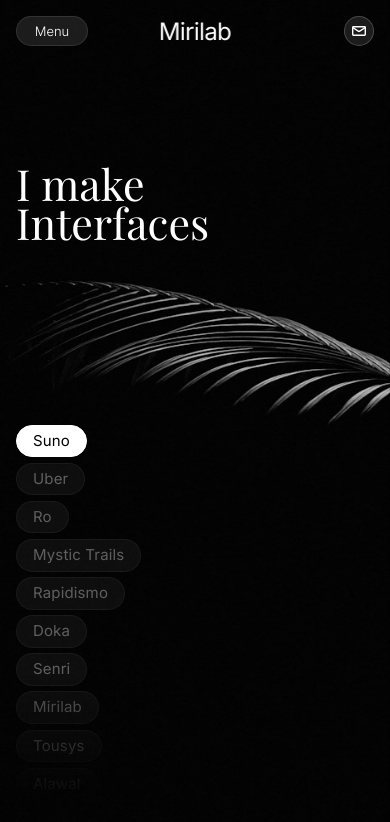
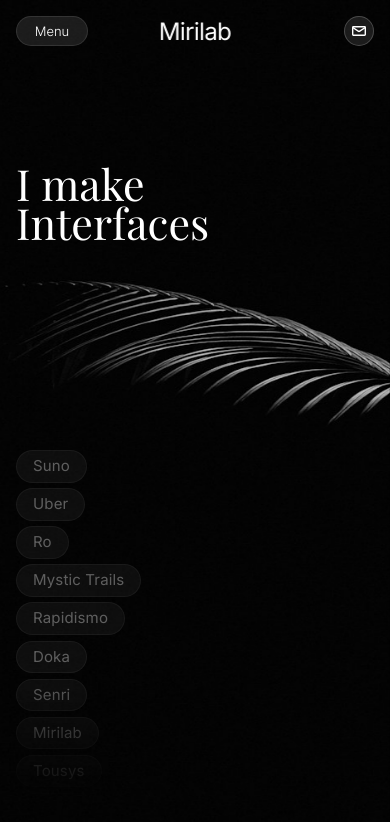
Before and after one commit to jemmdevs/mirilab, a Next.js app: page / in a window 390 px wide. Shown: the top 822 px of the page. Built offline with nearby package versions, Linux system fonts and the light colour scheme; a web font is replaced by a local one.

Commit message:
mobile interaction enhanced

```diff
--- a/app/components/HoverGrid.tsx
+++ b/app/components/HoverGrid.tsx
@@ -117,12 +117,12 @@
     const containerRef = useRef<HTMLDivElement>(null);
     const mobileScrollRef = useRef<HTMLDivElement>(null);
     const mobileTitleRef = useRef<HTMLHeadingElement>(null);
+    const mobileEndPhraseRef = useRef<HTMLDivElement>(null);
     const [activeContent, setActiveContent] = useState<string | null>(null);
     const [preloadedSections, setPreloadedSections] = useState<Set<string>>(new Set());
     const [isMobile, setIsMobile] = useState(false);
     const [activeWorkIndex, setActiveWorkIndex] = useState(0);
     const [titleOpacity, setTitleOpacity] = useState(1);
-    const [showEndPhrase, setShowEndPhrase] = useState(false);
 
     // Detect mobile
     useEffect(() => {
@@ -163,8 +163,17 @@
                 }
             });
 
-            currentActiveIndex = closestIndex;
-            setActiveWorkIndex(closestIndex);
+            // Only act if closest distance is within a threshold
+            // This allows the initial state to have no selection if the list is offset
+            const selectionThreshold = 25;
+
+            if (closestDistance < selectionThreshold) {
+                currentActiveIndex = closestIndex;
+                setActiveWorkIndex(closestIndex);
+            } else {
+                currentActiveIndex = -1;
+                setActiveWorkIndex(-1);
+            }
 
             // Calculate title opacity based on scroll position
             // The more we scroll, the more the title fades
@@ -173,10 +182,25 @@
             const opacity = Math.max(0, 1 - (scrollTop / maxScroll));
             setTitleOpacity(opacity);
 
-            // Show end phrase when near the last item (last 2 items)
-            const totalItems = items.length;
-            const isNearEnd = closestIndex >= totalItems - 2;
-            setShowEndPhrase(isNearEnd);
+            // End phrase scroll-linked animation
+            if (mobileEndPhraseRef.current) {
+                // We want it to appear when we are near the bottom
+                // The "bottom" is defined by scrollHeight - clientHeight
+                const maxScrollHeight = scrollContainer.scrollHeight - scrollContainer.clientHeight;
+                const distToBottom = maxScrollHeight - scrollTop;
+
+                // Show over the last 80px (approx 2-3 items before end)
+                const fadeRange = 80;
+                // Calculate opacity: 0 when far, 1 when at bottom
+                // Clamp between 0 and 1
+                const phraseOpacity = Math.max(0, Math.min(1, 1 - (distToBottom / fadeRange)));
+
+                // Also slight translate for effect
+                const translate = 15 * (1 - phraseOpacity); // Move up 15px as it fades in
+
+                mobileEndPhraseRef.current.style.opacity = phraseOpacity.toString();
+                mobileEndPhraseRef.current.style.transform = `translateY(${translate}px)`;
+            }
         };
 
         // Use native scroll - much smoother on mobile
@@ -478,7 +502,10 @@
                                 ))}
                                 <div className="mobile-scroll-spacer" />
                             </div>
-                            <div className={`mobile-end-phrase ${showEndPhrase ? 'visible' : ''}`}>
+                            <div
+                                ref={mobileEndPhraseRef}
+                                className="mobile-end-phrase"
+                            >
                                 Since 2024, I´ve been making good shit.
                             </div>
                         </>
--- a/app/components/hover-grid.css
+++ b/app/components/hover-grid.css
@@ -727,7 +727,7 @@
 
 	.mobile-scroll-spacer {
 		flex-shrink: 0;
-		height: 50vh;
+		height: 53vh;
 	}
 
 	.mobile-work-item {
@@ -762,7 +762,7 @@
 	/* End phrase that appears near the last item */
 	.mobile-end-phrase {
 		position: fixed;
-		bottom: 15%;
+		bottom: 8%;
 		left: var(--page-side-padding);
 		right: var(--page-side-padding);
 		text-align: left;
@@ -771,8 +771,6 @@
 		color: rgba(255, 255, 255, 0.7);
 		opacity: 0;
 		transform: translateY(8px);
-		transition: opacity 0.7s cubic-bezier(0.28, 0, 0.42, 1),
-			transform 0.7s cubic-bezier(0.28, 0, 0.42, 1);
 		pointer-events: none;
 		z-index: 60;
 		will-change: opacity, transform;
```
